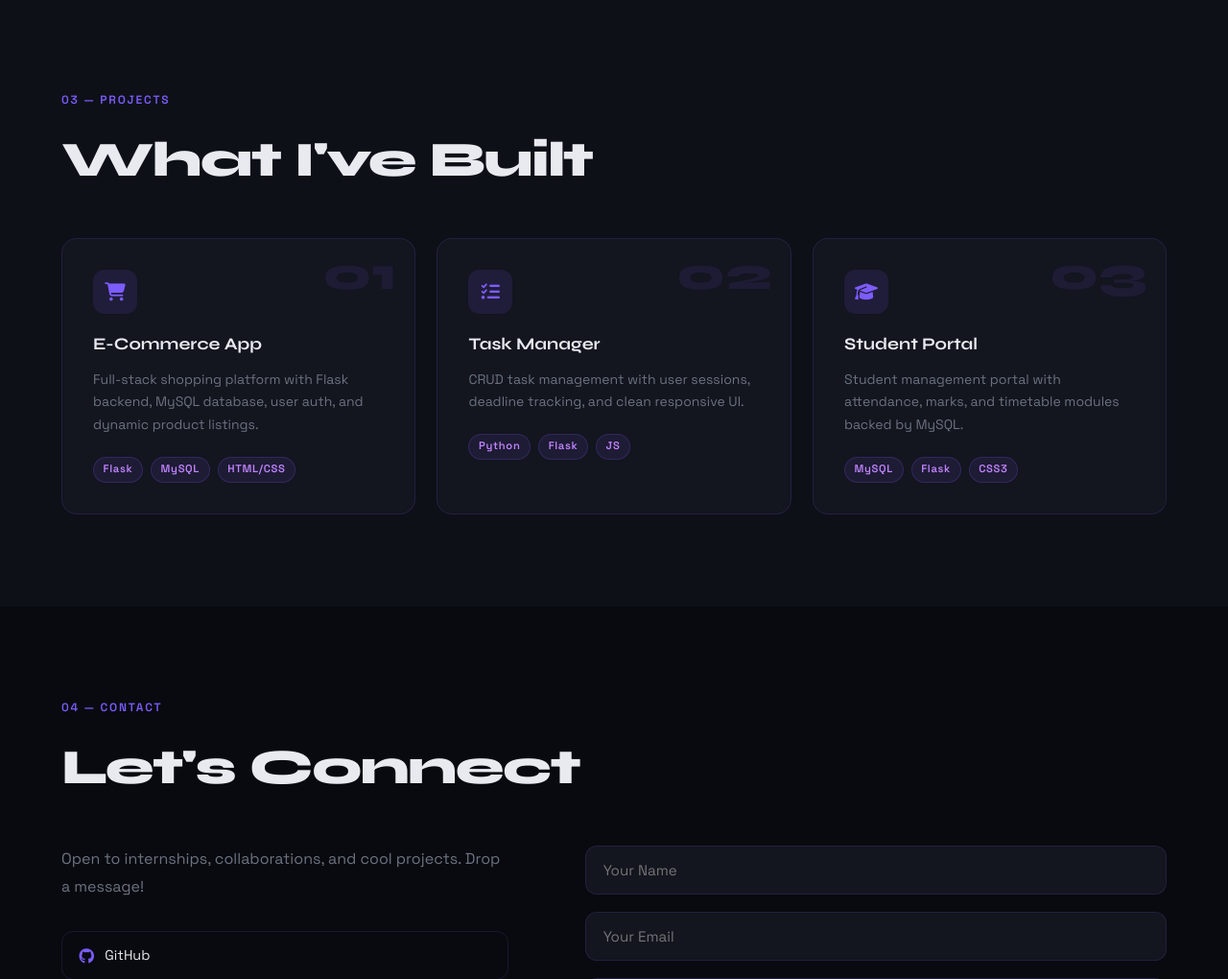
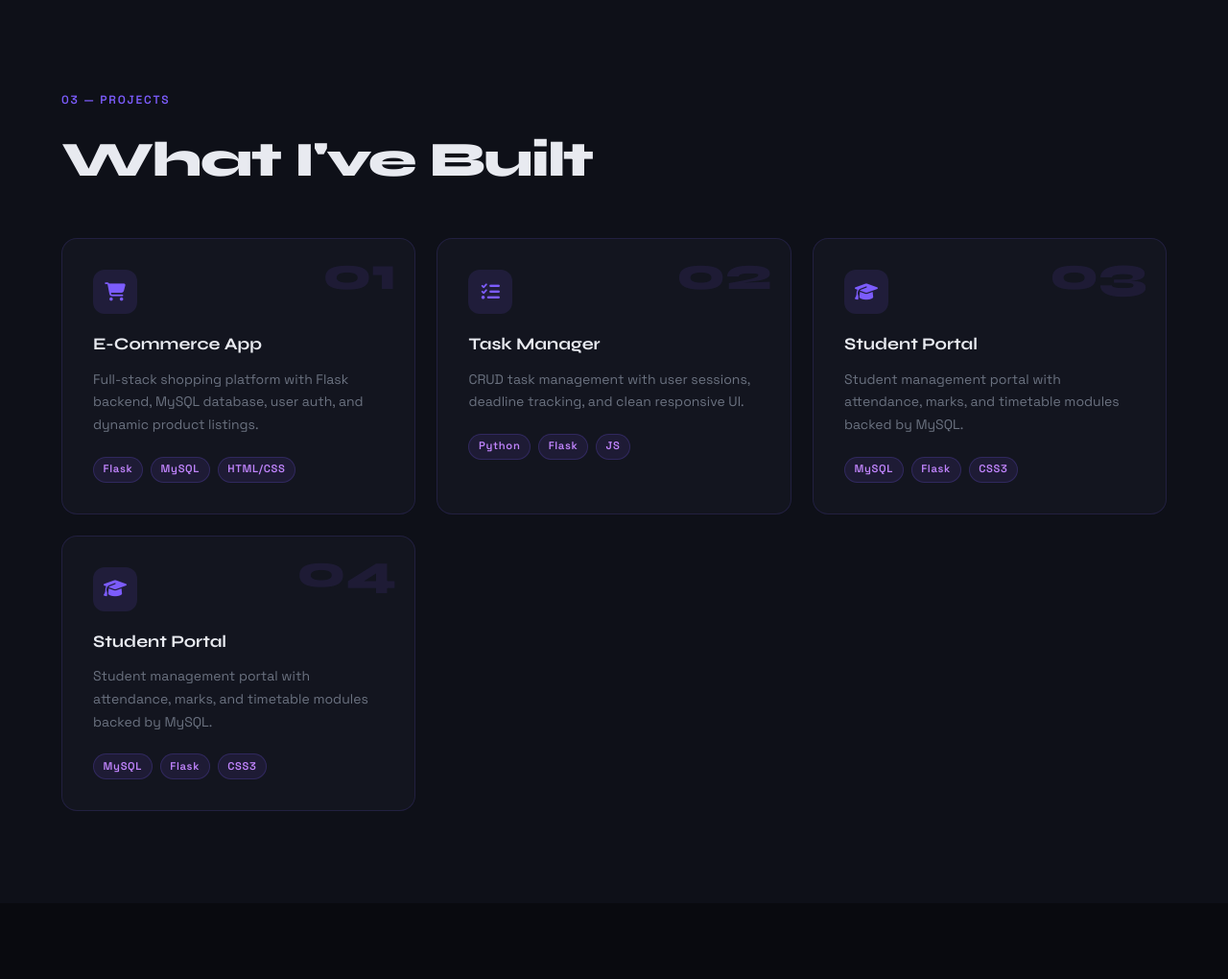
Before and after one commit to Shakir7820/My-portfolio, a Flask app: page / in a window 1280 px wide. Shown: the part 2150-3170 px from the top of the page at 96% size. Run offline with Flask 3, Linux system fonts and the light colour scheme.

Commit message:
Update portfolio

```diff
--- a/sportfolio/newp/portfolio/app.py
+++ b/sportfolio/newp/portfolio/app.py
@@ -48,81 +48,41 @@ DB_CONFIG = {
     "database": os.getenv("DB_NAME"),
 }
 
-
-# =========================================================
-# DATABASE CONFIGURATION CHECK
-# =========================================================
-
-print("=" * 60)
-print("DATABASE CONFIGURATION")
-print("=" * 60)
-
-print("ENV FILE:", ENV_FILE)
-print("ENV EXISTS:", ENV_FILE.exists())
-
-print("HOST:", DB_CONFIG["host"])
-print("PORT:", DB_CONFIG["port"])
-print("USER:", DB_CONFIG["user"])
-print("DATABASE:", DB_CONFIG["database"])
-print("PASSWORD SET:", bool(DB_CONFIG["password"]))
-
-print("=" * 60)
-
-
 # =========================================================
 # DATABASE CONNECTION
 # =========================================================
 
 def get_db():
-
     try:
-
         # Check required settings
         if not DB_CONFIG["host"]:
             raise ValueError("DB_HOST is missing in .env")
-
         if not DB_CONFIG["user"]:
             raise ValueError("DB_USER is missing in .env")
-
         if not DB_CONFIG["password"]:
             raise ValueError("DB_PASSWORD is missing in .env")
-
         if not DB_CONFIG["database"]:
             raise ValueError("DB_NAME is missing in .env")
 
-
         # Connect to Aiven MySQL
         conn = mysql.connector.connect(
-
             host=DB_CONFIG["host"],
-
             port=DB_CONFIG["port"],
-
             user=DB_CONFIG["user"],
-
             password=DB_CONFIG["password"],
-
             database=DB_CONFIG["database"],
-
             connection_timeout=15
         )
 
-
-        print("Aiven MySQL connected successfully!")
-
         return conn
 
-
     except Exception as e:
-
         print("=" * 60)
         print("DATABASE CONNECTION ERROR")
         print("=" * 60)
         print(repr(e))
         print("=" * 60)
-
         raise
-
 
 # =========================================================
 # AUDIO FILE SERVE
@@ -130,58 +90,24 @@ def get_db():
 
 @app.route("/static/audio/<filename>")
 def serve_audio(filename):
-
-    audio_dir = os.path.join(
-        app.root_path,
-        "static",
-        "audio"
-    )
-
-
+    audio_dir = os.path.join(app.root_path,"static","audio")
     if not os.path.exists(audio_dir):
-
         return jsonify({
-
             "success": False,
-
             "error": "Audio directory not found"
-
         }), 404
-
-
     ext = filename.rsplit(".", 1)[-1].lower()
-
-
     if ext == "mp4":
-
         mime = "audio/mp4"
-
     elif ext == "wav":
-
         mime = "audio/wav"
-
     elif ext == "ogg":
-
         mime = "audio/ogg"
-
     elif ext == "webm":
-
         mime = "audio/webm"
-
     else:
-
         mime = "audio/mpeg"
-
-
-    return send_from_directory(
-
-        audio_dir,
-
-        filename,
-
-        mimetype=mime
-
-    )
+    return send_from_directory(audio_dir,filename,mimetype=mime)
 
 
 # =========================================================
@@ -190,55 +116,28 @@ def serve_audio(filename):
 
 @app.route("/test-db")
 def test_db():
-
     conn = None
     cursor = None
-
-
     try:
-
         conn = get_db()
-
         cursor = conn.cursor()
-
         cursor.execute("SELECT 1")
-
         result = cursor.fetchone()
-
-
         return jsonify({
-
             "success": True,
-
             "message": "Aiven MySQL Connected Successfully!",
-
             "result": result
-
         })
-
-
     except Exception as e:
-
         print("ACTUAL AIVEN ERROR:", repr(e))
-
-
         return jsonify({
-
             "success": False,
-
             "error": repr(e)
-
         }), 500
-
-
     finally:
-
         if cursor:
-
             cursor.close()
-
         if conn:
-
             conn.close()
 
 
@@ -248,9 +147,7 @@ def test_db():
 
 @app.route("/")
 def index():
-
     return render_template("index.html")
-
 
 # =========================================================
 # CONTACT API
@@ -258,121 +155,56 @@ def index():
 
 @app.route("/api/contact", methods=["POST"])
 def contact():
-
     conn = None
     cursor = None
-
-
     try:
-
         data = request.get_json()
-
-
         if not data:
-
             return jsonify({
-
                 "success": False,
-
                 "error": "Invalid request data"
-
             }), 400
-
-
         name = data.get("name", "").strip()
-
         email = data.get("email", "").strip()
-
         message = data.get("message", "").strip()
-
-
         # Required fields
         if not name or not email or not message:
-
             return jsonify({
-
                 "success": False,
-
                 "error": "All fields required"
-
             }), 400
-
-
         # Connect database
         conn = get_db()
-
         cursor = conn.cursor()
-
-
         # Insert contact message
         cursor.execute(
-
             """
             INSERT INTO contacts
             (name, email, message, created_at)
             VALUES (%s, %s, %s, %s)
             """,
-
-            (
-
-                name,
-
-                email,
-
-                message,
-
-                datetime.now()
-
-            )
-
+            (name,email,message,datetime.now())
         )
-
-
         # Save changes
         conn.commit()
-
-
         print("Contact message saved to Aiven MySQL!")
-
-
         return jsonify({
-
             "success": True,
-
             "message": "Message sent successfully!"
-
         })
-
-
     except Exception as e:
-
         if conn:
-
             conn.rollback()
-
-
         print("CONTACT DATABASE ERROR:", repr(e))
-
-
         return jsonify({
-
             "success": False,
-
             "error": str(e)
-
         }), 500
-
-
     finally:
-
         if cursor:
-
             cursor.close()
-
         if conn:
-
             conn.close()
-
 
 # =========================================================
 # PAGE VIEW TRACKING
@@ -380,97 +212,43 @@ def contact():
 
 @app.route("/api/views", methods=["POST"])
 def track_view():
-
     conn = None
     cursor = None
-
-
     try:
-
-        # Connect database
-        conn = get_db()
-
+        conn = get_db()     # Connect database
         cursor = conn.cursor()
-
-
-        # Insert page view
-        cursor.execute(
-
+        cursor.execute(        # Insert page view
             """
             INSERT INTO page_views
             (visited_at, ip)
             VALUES (%s, %s)
             """,
-
-            (
-
-                datetime.now(),
-
-                request.remote_addr
-
-            )
-
+            (datetime.now(),request.remote_addr)
         )
-
-
-        # Save changes
-        conn.commit()
-
-
+        conn.commit()   # Save changes
         print("Page view saved to Aiven MySQL!")
 
-
         return jsonify({
-
             "success": True,
-
             "message": "Page view saved successfully!"
-
         })
-
-
     except Exception as e:
-
         if conn:
-
             conn.rollback()
-
-
         print("PAGE VIEW DATABASE ERROR:", repr(e))
-
-
         return jsonify({
-
             "success": False,
-
             "error": str(e)
-
         }), 500
-
-
     finally:
-
         if cursor:
-
             cursor.close()
-
         if conn:
-
             conn.close()
-
 
 # =========================================================
 # RUN APPLICATION
 # =========================================================
 
 if __name__ == "__main__":
-
-    app.run(
-
-        debug=True,
-
-        host="0.0.0.0",
-
-        port=5000
-
-    )
+    app.run(debug=True, host="0.0.0.0", port=5000)
--- a/sportfolio/newp/portfolio/templates/index.html
+++ b/sportfolio/newp/portfolio/templates/index.html
@@ -45,7 +45,7 @@
   <div class="hero-grid-bg"></div>
   <div class="hero-content">
     <p class="hero-tag">
-      <span class="sv" data-audio="voice.mp4">BCA · Third Year Student · Python Full Stack Developer</span>
+      <span class="sv" data-audio="voice.mp4">BCA · Third Year Student · Python Full Stack Developer and AI/ML Engineer</span>
     </p>
     <h1 class="hero-h1">
       <span class="sv" data-audio="voice.mp4">Building <br> Digital <br> Experiences</span><br/>
@@ -250,6 +250,15 @@
       </div>
     </div>
 
+    <div class="proj-card">
+      <span class="proj-num">04</span>
+      <div class="proj-icon"><i class="fas fa-graduation-cap"></i></div>
+      <h3 class="sv" data-audio="voice.mp4">Student Portal</h3>
+      <p>Student management portal with attendance, marks, and timetable modules backed by MySQL.</p>
+      <div class="proj-tags">
+        <span>MySQL</span><span>Flask</span><span>CSS3</span>
+      </div>
+    </div>
   </div>
 </section>
 
@@ -265,13 +274,15 @@
     <div class="contact-info">
       <p>Open to internships, collaborations, and cool projects. Drop a message!</p>
       <div class="contact-links">
-        <a href="#" class="clink sv" data-audio="voice.mp4">
+        <a href="https://github.com/Shakir7820" class="clink sv" data-audio="voice.mp4">
           <i class="fab fa-github"></i> GitHub
         </a>
-        <a href="#" class="clink sv" data-audio="voice.mp4">
+
+        <a href="https://www.linkedin.com/in/shaikhshakir" class="clink sv" data-audio="voice.mp4">
           <i class="fab fa-linkedin"></i> LinkedIn
         </a>
-        <a href="mailto:you@email.com" class="clink sv" data-audio="voice.mp4">
+
+        <a href="mailto:shakir.soft.dev@gmail.com" class="clink sv" data-audio="voice.mp4">
           <i class="fas fa-envelope"></i> Email
         </a>
       </div>
```
